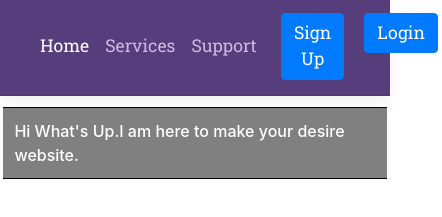
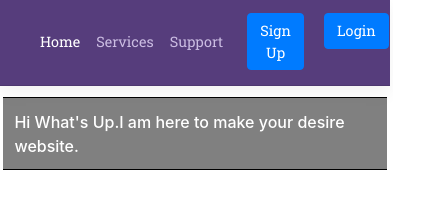
Before and after one commit to abirrugal/Weblab, a plain HTML site: page index.html in a window 390 px wide. Shown: the part 53-270 px from the top of the page, 442 px wide, since content can reach past the window. Drawn offline with nearby package versions, Linux system fonts and the light colour scheme; a web font is replaced by a local one.

Commit message:
Update navbar simple.css

```diff
--- a/css/navbar simple.css
+++ b/css/navbar simple.css
@@ -83,3 +83,14 @@ body {
     margin: 0.7rem 0.2rem;
 
 }
+
+@media only screen and (max-width: 576px) {
+
+    .navbar-dark{
+     font-family: Roboto Slab;
+	font-size: 0.9rem;
+    font-weight: 200;
+
+}
+
+}
```
